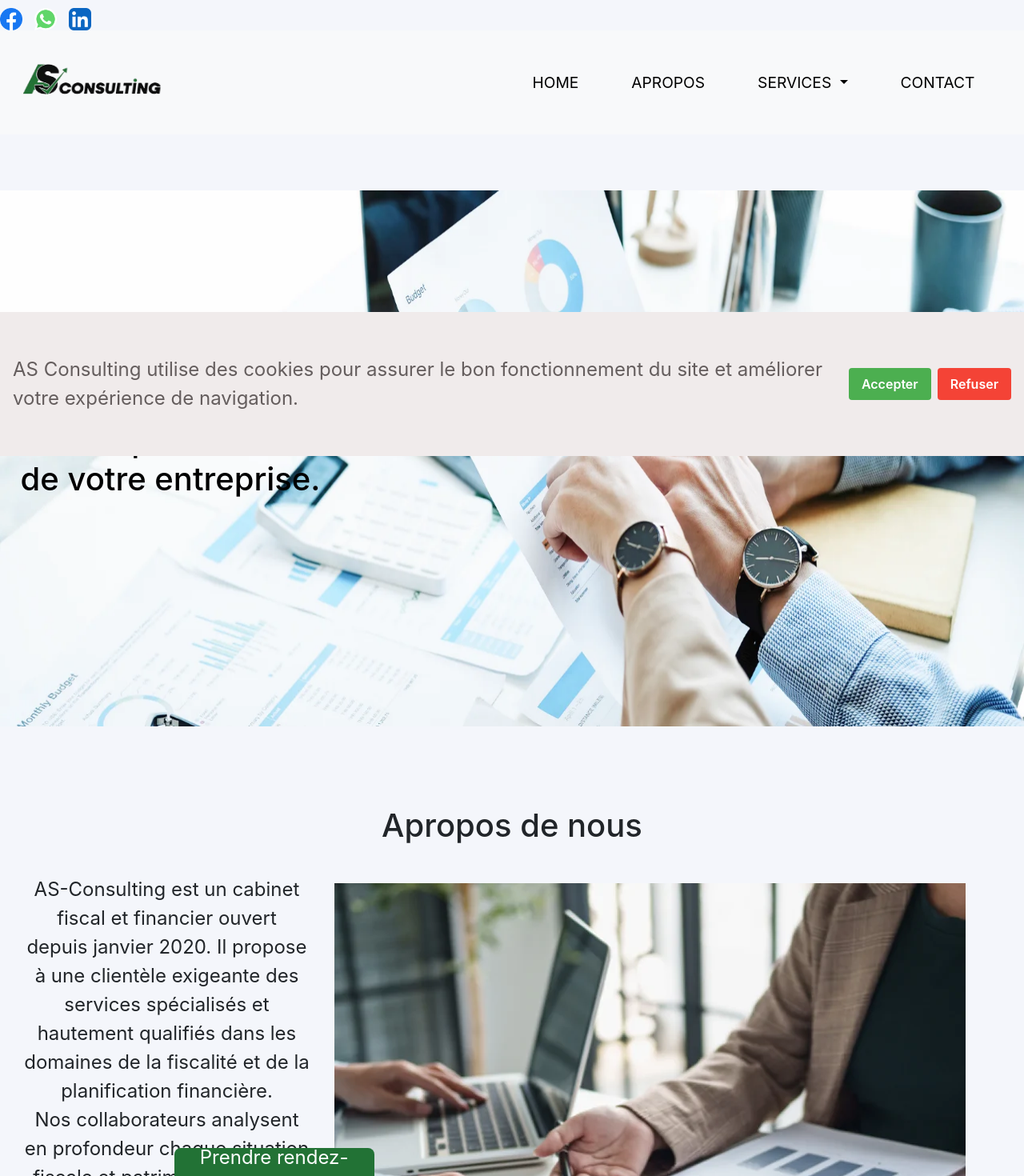
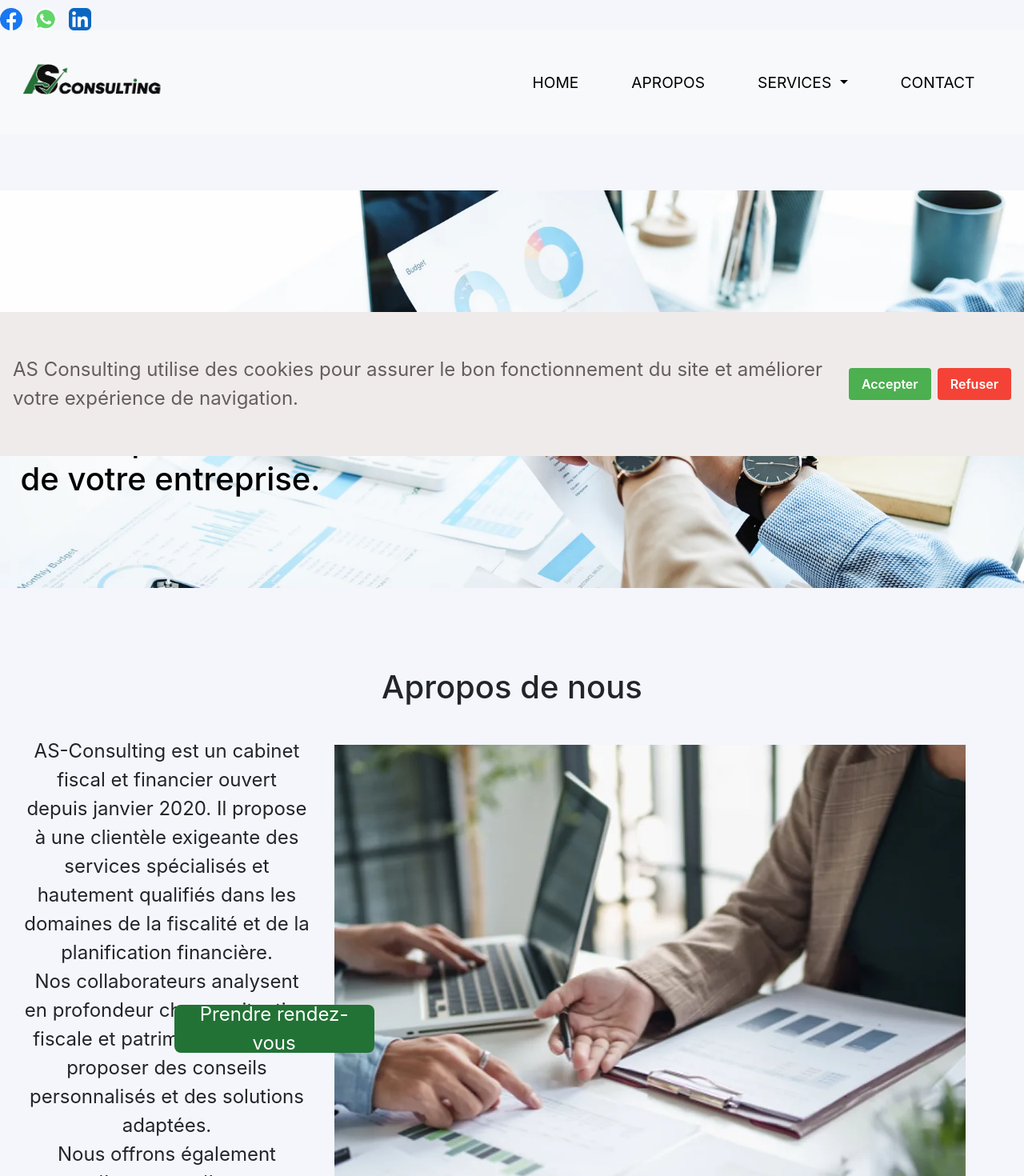
Before and after one commit to BangalyLeDeveloppeur/AS-consulting, a React (Vite) app in the folder frontend/: page /apropos in a window 1280 px wide. Shown: the top 1470 px of the page at 80% size. Built offline with nearby package versions, Linux system fonts and the light colour scheme; no server answers.

Commit message:
mise ajour du forntend

```diff
--- a/frontend/src/components/Footer.jsx
+++ b/frontend/src/components/Footer.jsx
@@ -46,7 +46,7 @@ const Footer = () => {
 
           <div className="footer-reseaux">
             <a
-              href="https://www.facebook.com/share/p/17JDDzDEKd/"
+              href="https://www.facebook.com/share/1AeAq771LH/?mibextid=wwXIfr/"
               target="_blank"
               rel="noopener noreferrer"
             >
--- a/frontend/src/components/PourquoiNous.jsx
+++ b/frontend/src/components/PourquoiNous.jsx
@@ -27,7 +27,7 @@ const PourquoiNous = () => {
             accompagner votre croissance et vos ambitions entrepreneuriales.
           </p>
           <Link to="/form">
-            <button className="savoirPlus">Prendre rendez-vous</button>
+            <button className="savoirPlus rendezVous">Prendre rendez-vous</button>
           </Link>
         </div>
         <div>
--- a/frontend/src/components/QuiSomme.jsx
+++ b/frontend/src/components/QuiSomme.jsx
@@ -19,7 +19,7 @@ const QuiSomme = () => {
             accompagnement en français, en anglais et en langues nationales.
           </p>
           <Link to="/form">
-            <button className="btn-nous">Prendre rendez-vous</button>
+            <button className="btn-nous prendreRendeVous">Prendre rendez-vous</button>
           </Link>
         </div>
         <img src={NousImg} alt="main sur ordinateur" />
--- a/frontend/src/styles/_setting.scss
+++ b/frontend/src/styles/_setting.scss
@@ -1,10 +1,10 @@
+
 .btn-nous {
   display: flex;
   justify-content: center;
   align-items: center;
   height: 60px;
   width: 250px;
-
   left: 17%;
   background: #227235;
   border: none;
--- a/frontend/src/styles/components/_apropos.scss
+++ b/frontend/src/styles/components/_apropos.scss
@@ -17,7 +17,6 @@
   width: 50%;
 
   position: absolute;
-
 }
 .apropos {
   h1 {
@@ -30,11 +29,14 @@
     justify-content: center;
     text-align: center;
     padding: 30px 73px 20px 30px;
-    img{
+    img {
       max-width: 100%;
       height: auto;
       object-fit: cover;
       padding: 10px 0;
+    }
+    button.btn-nous.prendreRendeVous {
+      top: 157%;
     }
   }
   p {
@@ -43,10 +45,10 @@
     height: 325px;
   }
 }
-.con{
-    margin-bottom: 100px;
-    img{
-      width: 100%;
-      height: 670px;
-    }
+.con {
+  margin-bottom: 100px;
+  img {
+    width: 100%;
+    height: auto;
+  }
 }
--- a/frontend/src/styles/components/_comptable.scss
+++ b/frontend/src/styles/components/_comptable.scss
@@ -10,7 +10,7 @@
     font-weight: bolder;
   }
   img {
-    max-width: 100%;
+    width: 100%;
     margin-bottom: 70px;
     height: auto;
   }
--- a/frontend/src/styles/components/_slide.scss
+++ b/frontend/src/styles/components/_slide.scss
@@ -1,3 +1,4 @@
+
 .cadreImage {
   display: flex;
   flex-direction: column;
@@ -25,7 +26,7 @@
 
     display: flex;
     flex-direction: column;
-    top: 52%;
+    top: 60%;
     left: 5%;
     bottom: 130px;
     height: 340px;
@@ -41,7 +42,7 @@
   align-items: center;
   height: 60px;
   width: 250px;
-  top: 75%;
+  top: 85%;
   left: 20%;
   background: #227235;
   border: none;
--- a/frontend/src/styles/index.css
+++ b/frontend/src/styles/index.css
@@ -170,7 +170,7 @@
   -webkit-box-direction: normal;
       -ms-flex-direction: column;
           flex-direction: column;
-  top: 52%;
+  top: 60%;
   left: 5%;
   bottom: 130px;
   height: 340px;
@@ -191,7 +191,7 @@
           align-items: center;
   height: 60px;
   width: 250px;
-  top: 75%;
+  top: 85%;
   left: 20%;
   background: #227235;
   border: none;
@@ -371,6 +371,9 @@ p {
      object-fit: cover;
   padding: 10px 0;
 }
+.apropos .aproposParagraphe button.btn-nous.prendreRendeVous {
+  top: 157%;
+}
 .apropos p {
   font-size: 1.5rem;
   width: 92%;
@@ -382,7 +385,7 @@ p {
 }
 .con img {
   width: 100%;
-  height: 670px;
+  height: auto;
 }
 
 .avis {
@@ -456,7 +459,7 @@ p {
       -ms-flex-align: center;
           align-items: center;
   width: 90%;
-  color: white;
+  color: var(--bs-heading-color);
 }
 .choix .choix-texte p {
   color: white;
@@ -464,6 +467,9 @@ p {
   margin: 25px 0;
   text-align: center;
   padding: 0 50px;
+}
+.choix .choix-texte button.savoirPlus.rendezVous {
+  top: 61%;
 }
 
 .comp {
@@ -478,7 +484,7 @@ p {
   font-weight: bolder;
 }
 .Compta img {
-  max-width: 100%;
+  width: 100%;
   margin-bottom: 70px;
   height: auto;
 }
```
Also changed, not shown: frontend/src/styles/components/_pourquoi.scss (+6 -1 lines), 1 other file (tests, documents, lock files or other folders).
